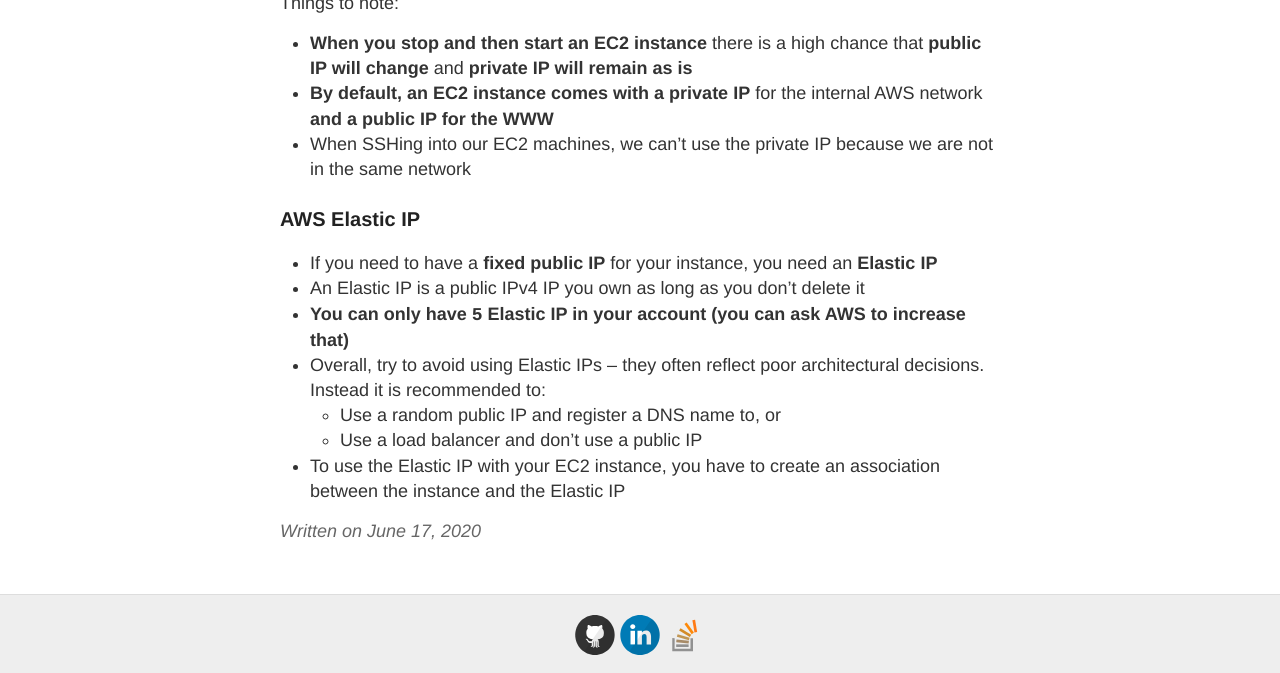
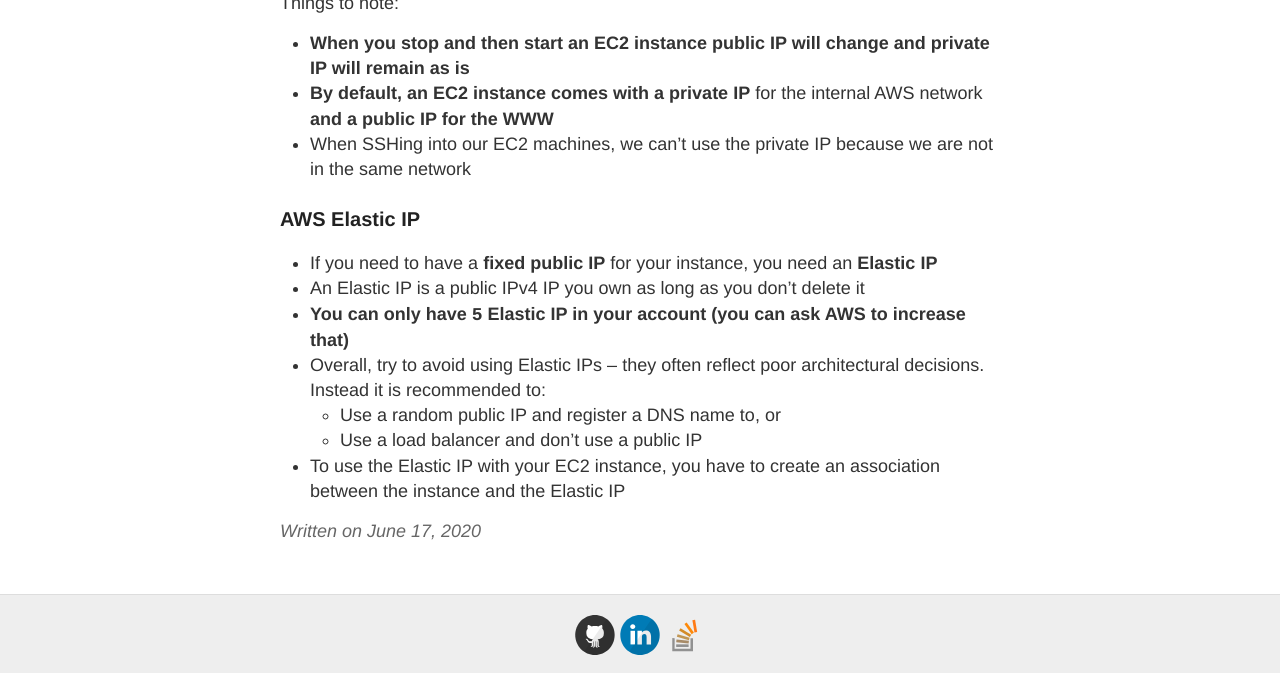
Before and after one commit to gutucristian/gutucristian.github.io, a Jekyll site: the page built from _posts/2020-06-17-Amazon-Web-Services-(AWS).md, in a window 1280 px wide and 900 px high, scrolled down 6803 px, cut to the strip 227-900 px from the top of the window. Built offline with Jekyll 4.4.1, drawn with Linux system fonts in a browser that asks for light colours; our own code applies the rules of GitHub Pages for plain Markdown files.

Commit message:
Update 2020-06-17-Amazon-Web-Services-(AWS).md

```diff
--- a/_posts/2020-06-17-Amazon-Web-Services-(AWS).md
+++ b/_posts/2020-06-17-Amazon-Web-Services-(AWS).md
@@ -170,7 +170,7 @@
 ![](https://s3.amazonaws.com/gutucristian.com/PublicPrivateIPNetworkGraph.png)
 
 Things to note:
-- **When you stop and then start an EC2 instance** there is a high chance that **public IP will change** and **private IP will remain as is**
+- **When you stop and then start an EC2 instance public IP will change and private IP will remain as is**
 - **By default, an EC2 instance comes with a private IP** for the internal AWS network **and a public IP for the WWW**
 - When SSHing into our EC2 machines, we can't use the private IP because we are not in the same network
 
```
